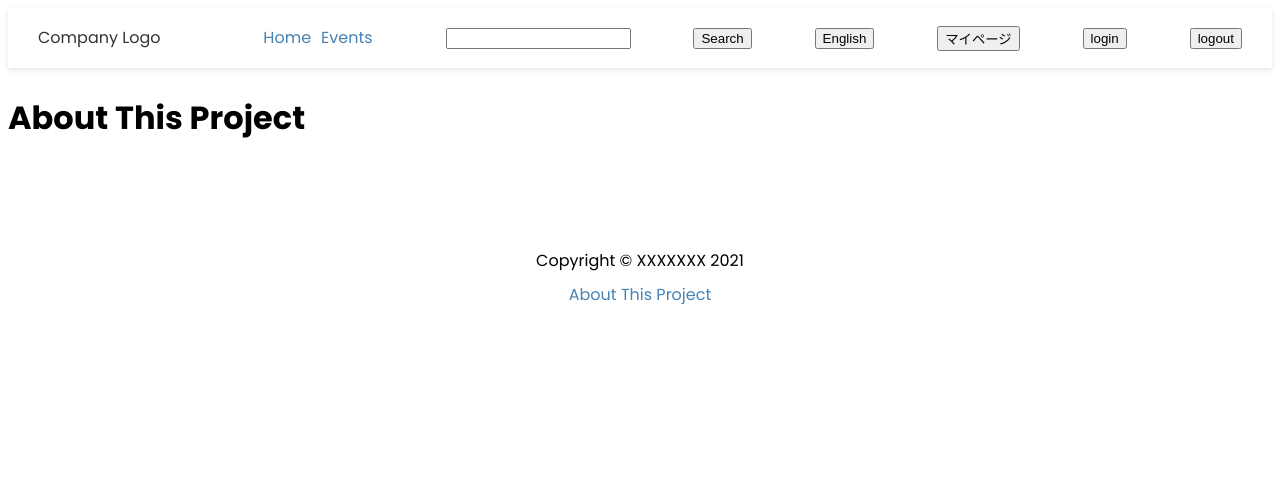
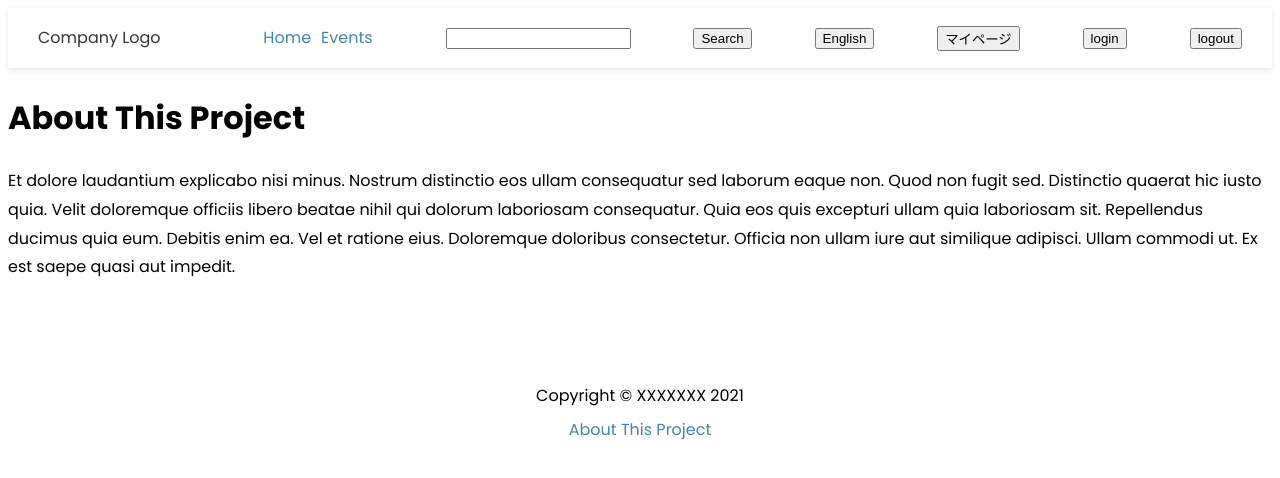
Before and after one commit to scdouble/vue_eventportal, a Vue app: page /about in a window 1280 px wide. Shown: the top 478 px of the page. Built offline with nearby package versions, Linux system fonts and the light colour scheme.

Commit message:
add sample sentence to about page

```diff
--- a/src/pages/About.vue
+++ b/src/pages/About.vue
@@ -1,5 +1,14 @@
 <template>
   <h1>About This Project</h1>
+  <article>
+    Et dolore laudantium explicabo nisi minus. Nostrum distinctio eos ullam
+    consequatur sed laborum eaque non. Quod non fugit sed. Distinctio quaerat
+    hic iusto quia. Velit doloremque officiis libero beatae nihil qui dolorum
+    laboriosam consequatur. Quia eos quis excepturi ullam quia laboriosam sit.
+    Repellendus ducimus quia eum. Debitis enim ea. Vel et ratione eius.
+    Doloremque doloribus consectetur. Officia non ullam iure aut similique
+    adipisci. Ullam commodi ut. Ex est saepe quasi aut impedit.
+  </article>
 </template>
 
 <script>
```
